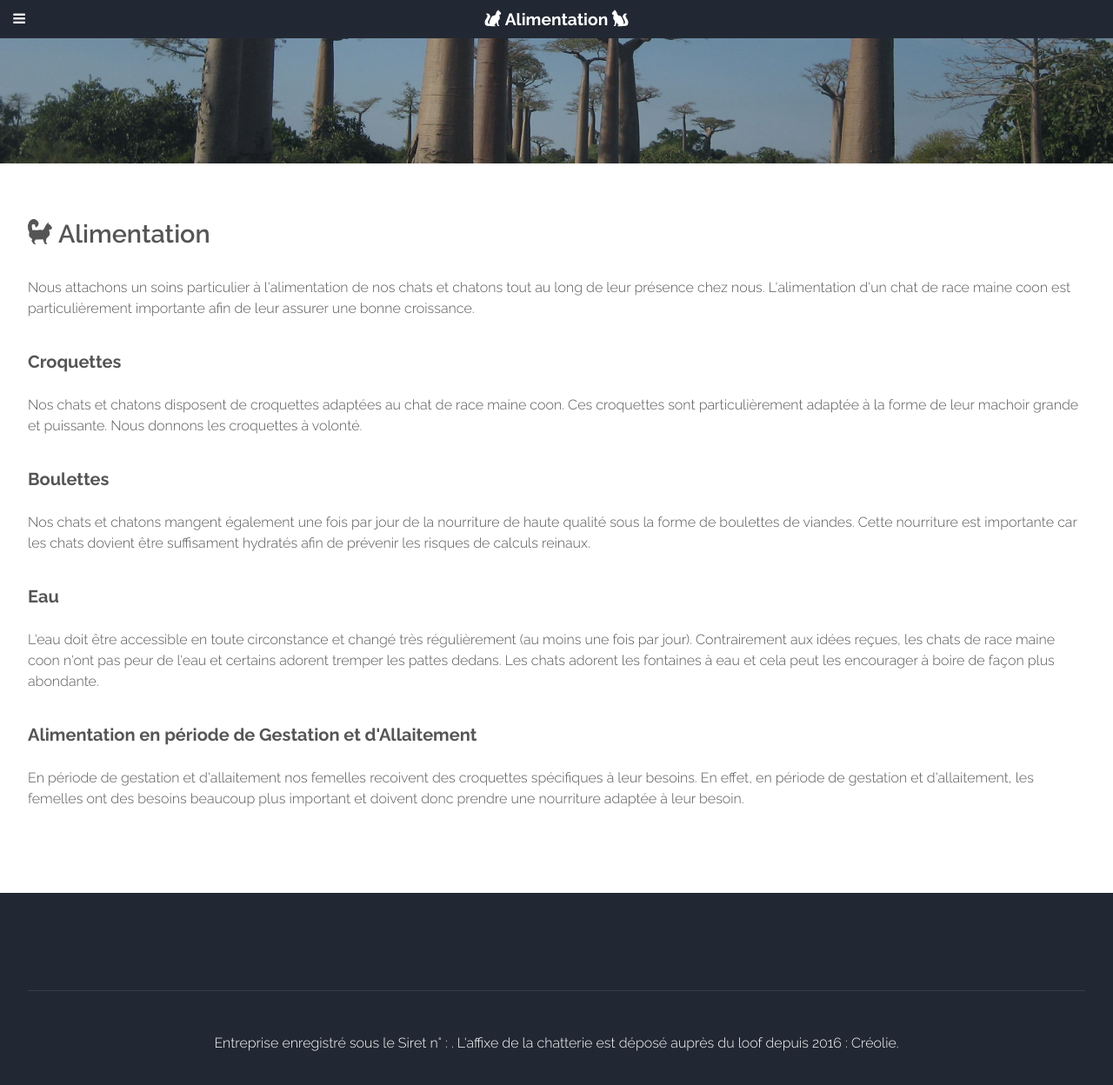
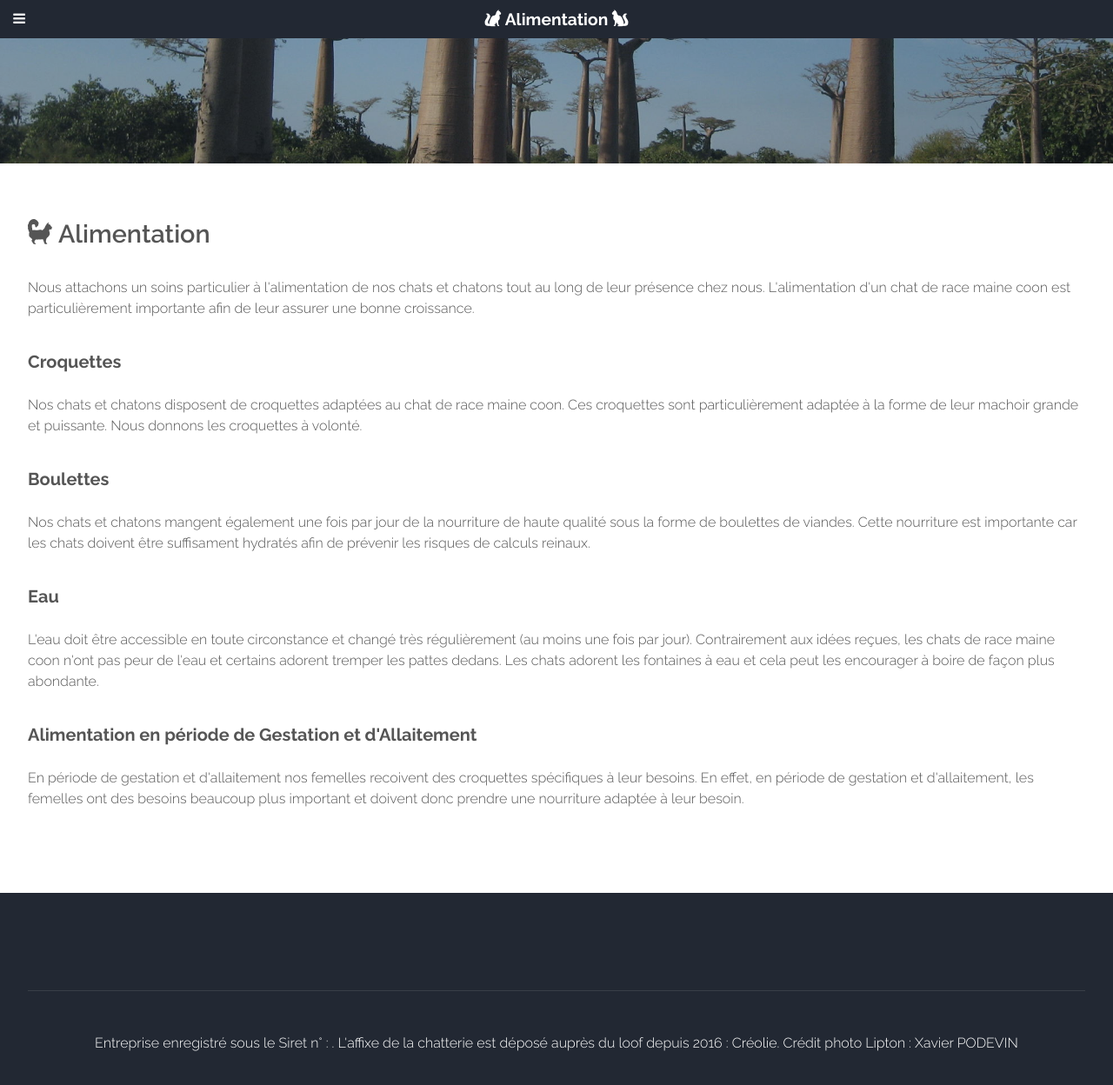
Before and after one commit to jbourcie/creolie, a Jekyll site: the page built from alimentation.html, in a window 1280 px wide and 1276 px high. Shown: the top 1248 px of the window at 87% size. Built offline with Jekyll 4.4.1, drawn with Linux system fonts in a browser that asks for light colours; some web fonts are replaced.

Commit message:
add new photos

```diff
--- a/_layouts/default.html
+++ b/_layouts/default.html
@@ -87,7 +87,7 @@
 
 					<!-- Copyright -->
 						<div class="copyright">
-							Entreprise enregistré sous le Siret n° : {{site.siret}}. L'affixe de la chatterie est déposé auprès du loof depuis 2016 : {{site.affixe}}.
+							Entreprise enregistré sous le Siret n° : {{site.siret}}. L'affixe de la chatterie est déposé auprès du loof depuis 2016 : {{site.affixe}}. Crédit photo Lipton : Xavier PODEVIN
 						</div>
 
 				</div>
--- a/alimentation.html
+++ b/alimentation.html
@@ -22,7 +22,7 @@
       <header>
         <h3>Boulettes</h3>
       </header>
-      <p>Nos chats et chatons mangent également une fois par jour de la nourriture de haute qualité sous la forme de boulettes de viandes. Cette nourriture est importante car les chats dovient être suffisament hydratés afin de prévenir les risques de calculs reinaux.</p>
+      <p>Nos chats et chatons mangent également une fois par jour de la nourriture de haute qualité sous la forme de boulettes de viandes. Cette nourriture est importante car les chats doivent être suffisament hydratés afin de prévenir les risques de calculs reinaux.</p>
     </section>
     <section>
       <header>
--- a/index.html
+++ b/index.html
@@ -8,11 +8,12 @@
   <div class="wrapper style2">
     <section class="container">
       <header class="major">
+        <img src="{{ site.baseurl }}/photos/eleveuse.jpg" class="img-circle" alt="">
         <h2><span class="icon-silhouettesMaineCoon3Droite"></span> Bienvenue chez nous <span class="icon-silhouettesMaineCoon3Gauche"></span></h2>
       </header>
       <div class="row no-collapse-1">
         <section class="3u">
-          <a href="{{ site.baseurl }}/lipton/" class="image feature"><img src="{{ site.baseurl }}/photos/lipton.jpg" class="img-circle" alt=""></a>
+          <a href="{{ site.baseurl }}/lipton/" class="image feature"><img src="{{ site.baseurl }}/photos/lipton7.jpg" class="img-circle" alt=""></a>
           <p><b>Lipton</b> notre gros calinours!</p>
         </section>
         <section class="3u">
```
Also changed, not shown: _posts/2016-11-03-lipton.md (+2 -2 lines), photos/eleveuse.jpg (added), photos/lipton10.jpg (added), photos/lipton11.jpg (added), photos/lipton4.jpg (added), photos/lipton5.jpg (added), photos/lipton6.jpg (added), photos/lipton7.jpg (added), photos/lipton8.jpg (added), photos/lipton9.jpg (added).
